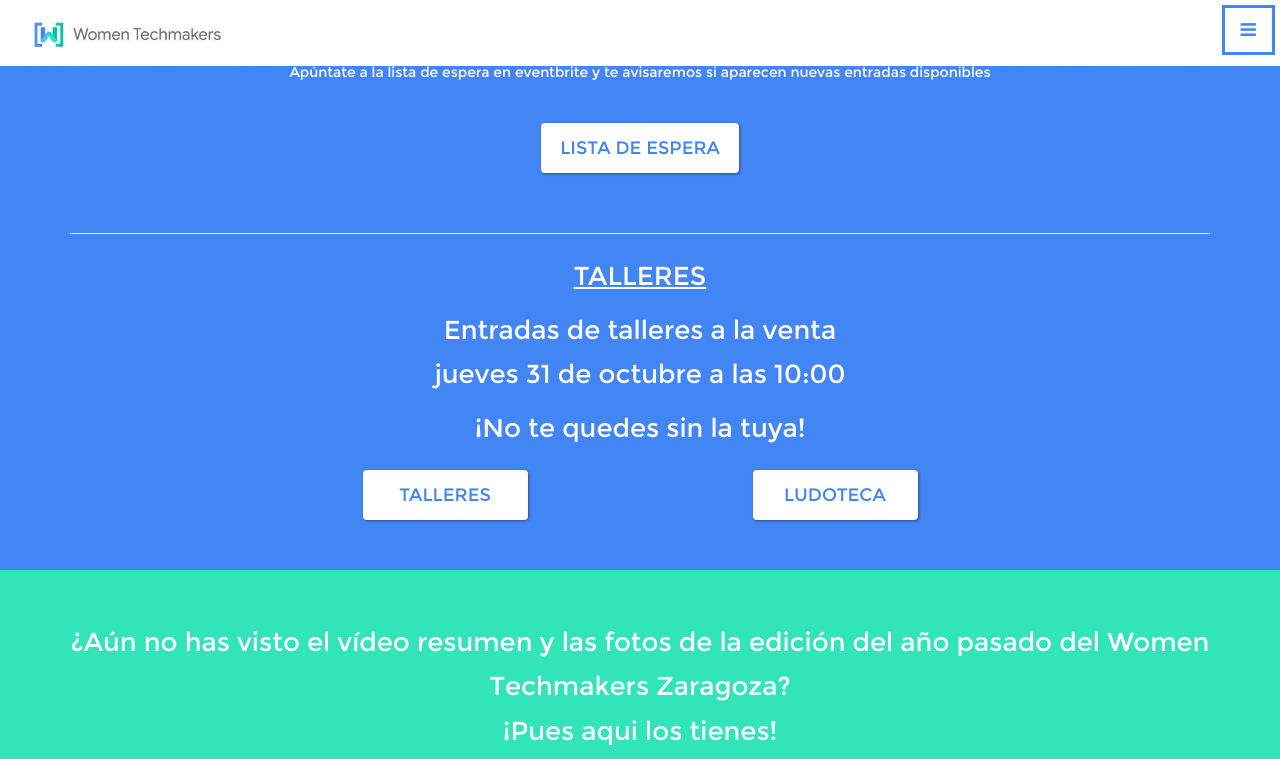
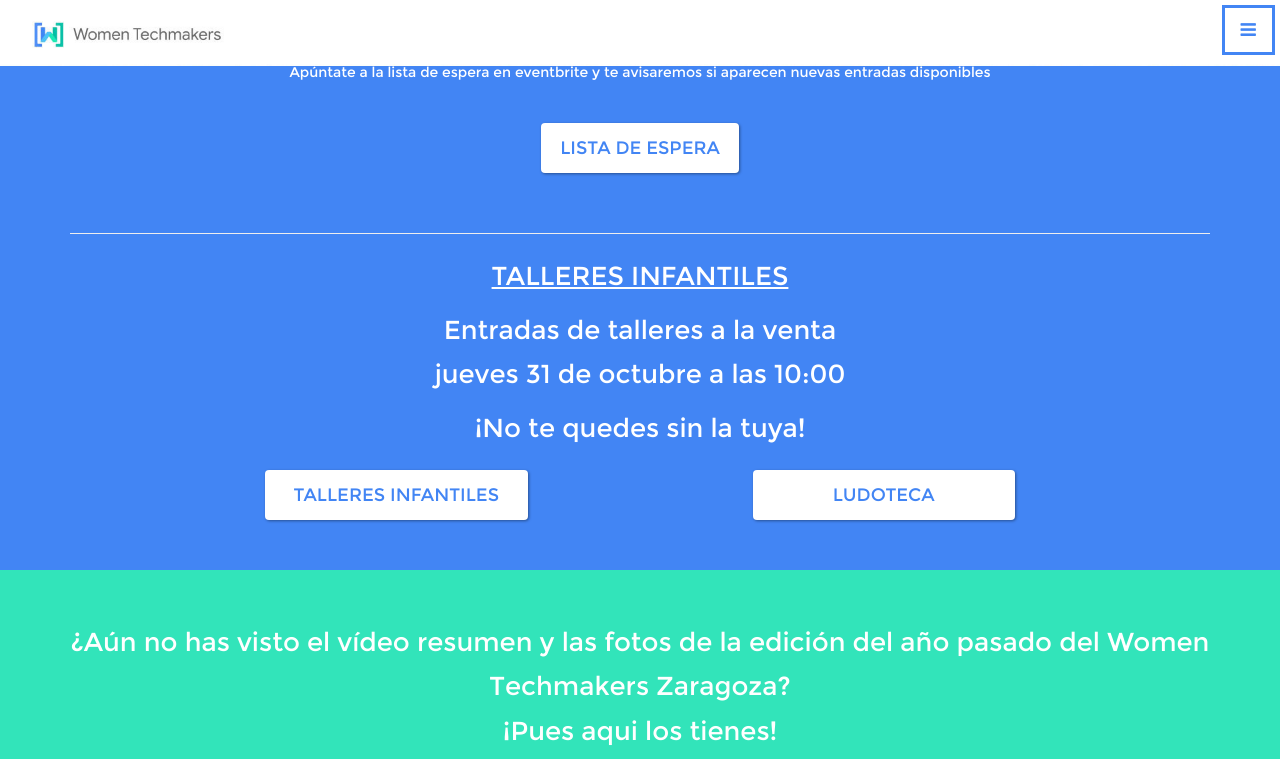
Before and after one commit to MulleresTechZgz/wtmz24, a Jekyll site: the page built from index.html, in a window 1280 px wide and 900 px high, scrolled down 791 px, cut to the strip 0-759 px from the top of the window. Built offline with Jekyll 4.4.1, drawn with Linux system fonts in a browser that asks for light colours; some of the changed text lies outside the part shown.

Commit message:
Workshops for children

```diff
--- a/_includes/agenda.html
+++ b/_includes/agenda.html
@@ -319,7 +319,7 @@
    {% if site.workshops_track_1 %}
     <div class="row text-center">
       <div class="col-lg-10 col-lg-offset-2">
-        <h3 class="ribbon ribbon-lg">TALLERES</h3>
+        <h3 class="ribbon ribbon-lg">TALLERES INFANTILES</h3>
       </div>
     </div>
     <div class="row text-center sponsor-md">
--- a/_includes/workshops_tickets.html
+++ b/_includes/workshops_tickets.html
@@ -9,7 +9,7 @@
 
         <hr/>
 
-        <p class="lead_big" style="text-decoration: underline;">TALLERES</p>
+        <p class="lead_big" style="text-decoration: underline;">TALLERES INFANTILES</p>
 
         <div id="texto_entradas_proximamente_talleres" style="display: block;">
           <!-- Antes del dia de venta de entradas primera tanda -->
@@ -34,12 +34,12 @@
         </div>
 
         <div class="row">
-          <div class="col-lg-2 col-lg-offset-3 col-sm-12">
+          <div class="col-lg-3 col-lg-offset-2 col-sm-12">
             <a href="https://www.eventbrite.es/e/talleres-women-techmakers-zaragoza-2024-tickets-1051756942327?aff=oddtdtcreator" target="_blank" class="btn btn-dark btn-primary_white btn-lg" style="width: 100%;">
-              Talleres
+              Talleres infantiles
             </a>
           </div>
-          <div class="col-lg-2 col-lg-offset-2 col-sm-12">
+          <div class="col-lg-3 col-lg-offset-2 col-sm-12">
             <a href="https://www.eventbrite.es/e/ludoteca-women-techmakers-zaragoza-2024-tickets-1063568384669?aff=oddtdtcreator/" target="_blank" class="btn btn-dark btn-primary_white btn-lg" style="width: 100%;">
               Ludoteca
             </a>
```
